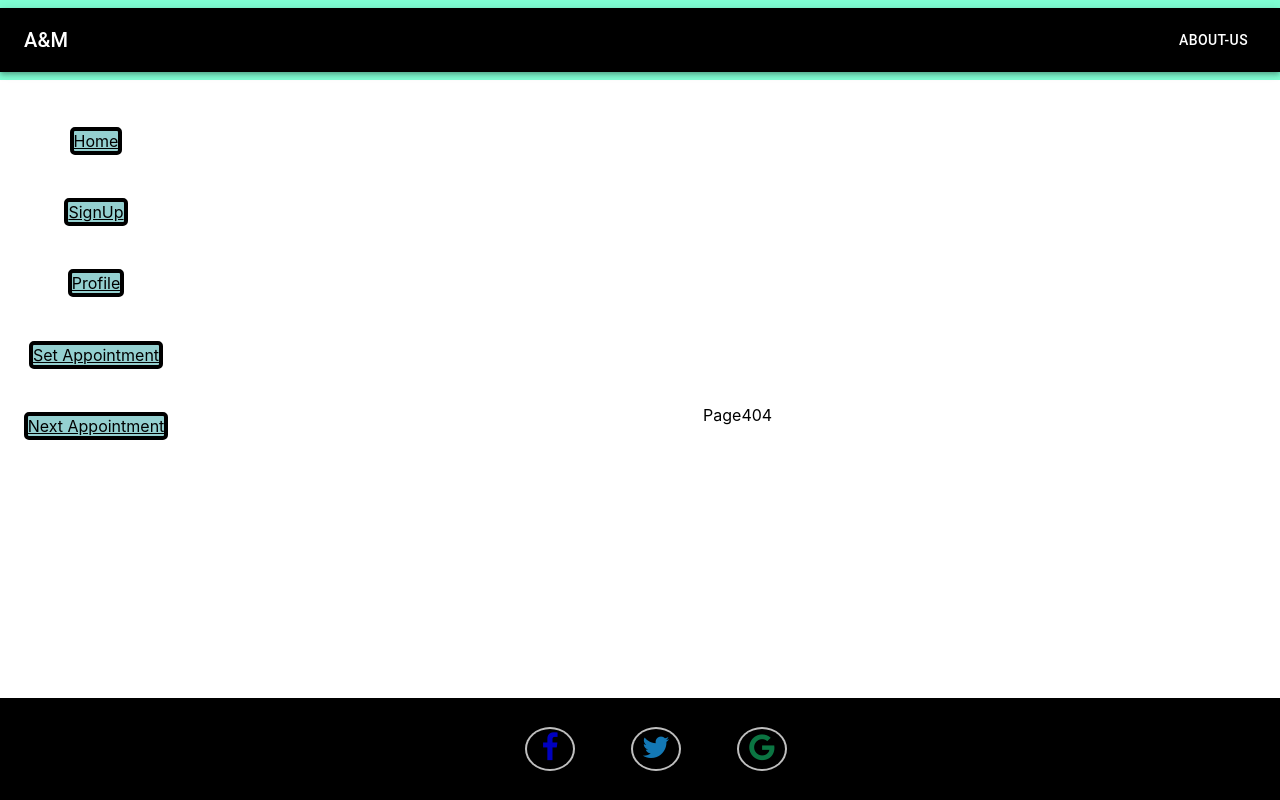
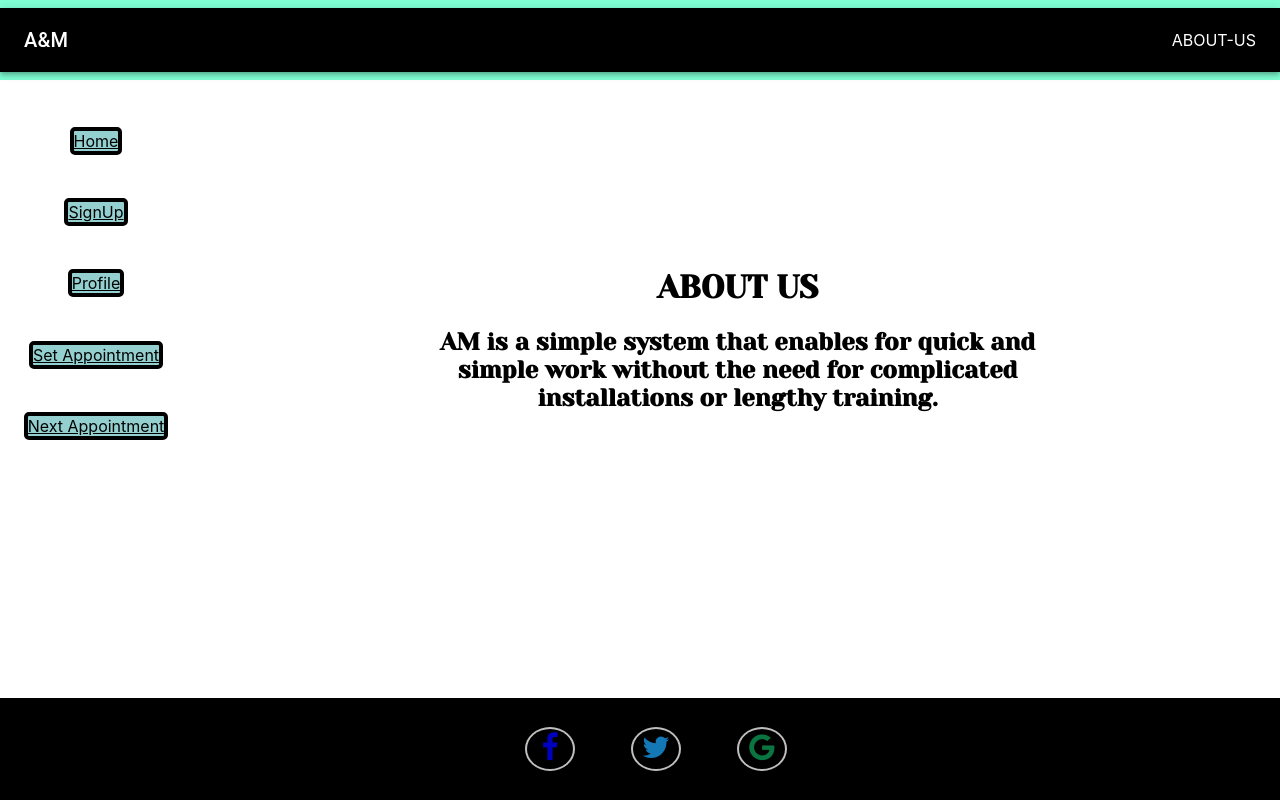
Before and after one commit to avi-admaso/A-M, a React (Create React App) app in the folder client/: page /AboutUs in a window 1280 px wide. Built offline with nearby package versions, Linux system fonts and the light colour scheme; the HTML template or start-up script is replaced by a standard one; a web font is replaced by a local one.

Commit message:
about us

```diff
--- /dev/null
+++ b/client/src/Components/parts/AboutUs/AboutUs.css
@@ -0,0 +1,11 @@
+@import url('https://fonts.googleapis.com/css2?family=Yeseva+One&display=swap');
+.theAboutUs{
+    width: 60%;
+}
+.theAboutUs > h1{
+    margin-top: -20% ;
+    font-family:'Yeseva One', cursive ;
+}
+.theAboutUs > h2{
+    font-family:'Yeseva One', cursive ;
+}
--- /dev/null
+++ b/client/src/Components/parts/AboutUs/AboutUs.jsx
@@ -0,0 +1,13 @@
+import React from 'react'
+import './AboutUs.css'
+export default function AboutUs() {
+  return (
+    <div className='main'>
+        <container className='theAboutUs'>
+            <h1>ABOUT US</h1>
+<h2 className='theText' > AM is a simple system that enables for quick and simple work without
+the need for complicated installations or lengthy training.</h2>
+        </container>
+        </div>
+  );
+}
--- a/client/src/Components/parts/navbar/Nav-Bar.jsx
+++ b/client/src/Components/parts/navbar/Nav-Bar.jsx
@@ -1,6 +1,6 @@
 
 import React from "react";
-
+import { Link } from "react-router-dom";
 import { makeStyles } from '@material-ui/core/styles';
 import AppBar from '@material-ui/core/AppBar';
 import Toolbar from '@material-ui/core/Toolbar';
@@ -32,7 +32,7 @@ const NavBar = () => {
           <Typography variant="h6" className={classes.title}>
             A&M
           </Typography>
-          <Button color="inherit">About-us</Button>
+          <Link  to="/AboutUs" style={{textDecoration: 'none',color:"white"}}>ABOUT-US</Link>
 
         </Toolbar>
       </AppBar>
--- a/client/src/Components/parts/navbar/nav-bar.css
+++ b/client/src/Components/parts/navbar/nav-bar.css
@@ -21,6 +21,11 @@
       position: absolute;
       right:10px;
   }
+  Link{
+    background-color: aqua;
+    width: 100%;
+color: aliceblue;
+  }
   /* @media  only screen  and (min-width:320px) and (max-width:375px){} */
   /* @media  only screen  and (min-width:375px) and (max-width:425px){} */
   /* @media  only screen  and (min-width:425px) and (max-width:768px){} */
--- a/client/src/Router/RouterApp.jsx
+++ b/client/src/Router/RouterApp.jsx
@@ -14,6 +14,7 @@ import SideBar from "../Components/parts/SideBar/SideBar";
 import Calendars from "../Components/Pages/Calendar/Calendars";
 import NavBar from "../Components/parts/navbar/Nav-Bar"
 import Landing from "../Components/Pages/Landing/Landing";
+import AboutUs from "../Components/parts/AboutUs/AboutUs";
 
 
 export default function RouterApp(){
@@ -21,6 +22,7 @@ export default function RouterApp(){
     <BrowserRouter>
         <NavBar/>
         <SideBar/>
+        <AboutUs/>
       <Routes>
         {/** Public Routes **/}
         <Route path="/" element={<Landing/>} />
@@ -28,6 +30,7 @@ export default function RouterApp(){
         <Route path="/SignUp" element={<SignUp />} />
         <Route path="/Login" element={<Login />} />
         <Route path="/ContactUs" element={<ContactUs />} />
+        <Route path="/AboutUs" element={<AboutUs />} />
 
 
         {/** Private Routes **/}
```
